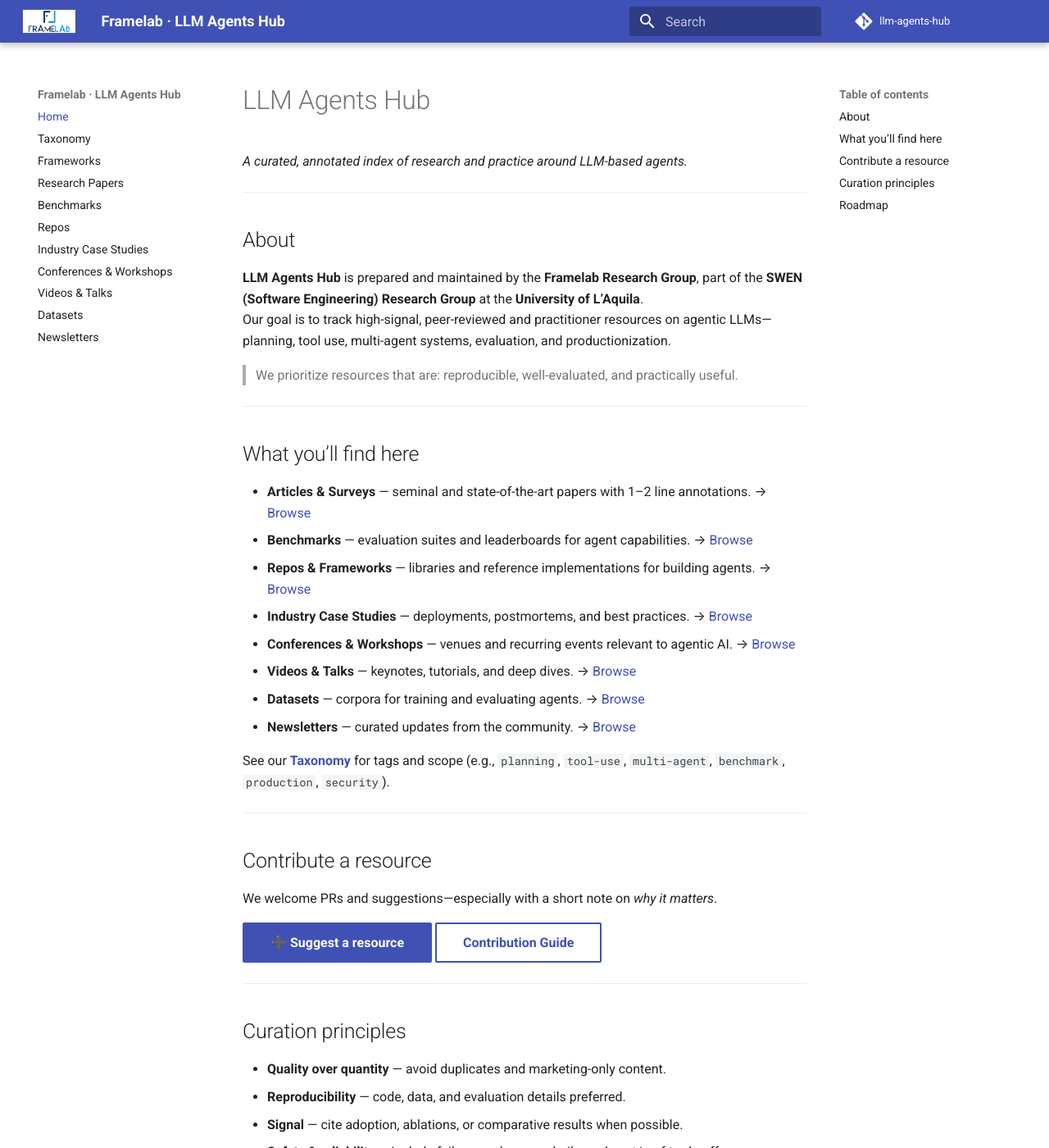
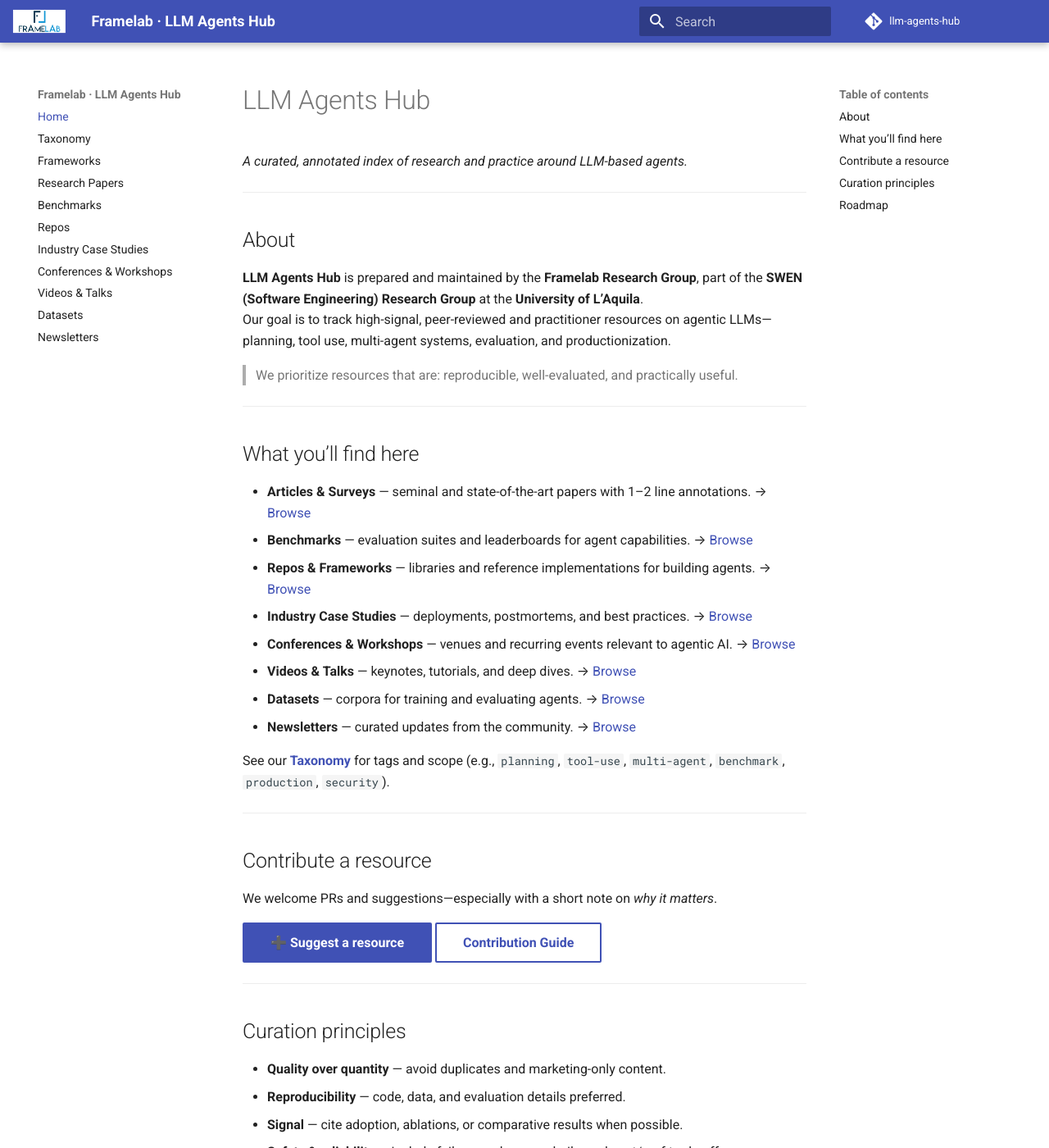
Before and after one commit to framelab-univaq/llm-agents-hub, an MkDocs documentation site: the page built from docs/index.md, in a window 1280 px wide and 1400 px high. Shown: the whole window at 82% size. Built offline with MkDocs 1.6.1 and Material for MkDocs 9.7.7, drawn with Linux system fonts in a browser that asks for light colours; comment, search, counter and statistics services are not loaded.

Commit message:
Update header.css

```diff
--- a/docs/assets/header.css
+++ b/docs/assets/header.css
@@ -9,9 +9,8 @@
 }
 
 
-/* Make the inner header container full-width */
+:root { --header-max: 90rem; }   /* tweak this value */
+
 .md-header__inner {
-  max-width: 100% !important;   /* override Material's container width */
-  padding-left: 16px;
-  padding-right: 16px;
+  max-width: var(--header-max) !important;
 }
```
